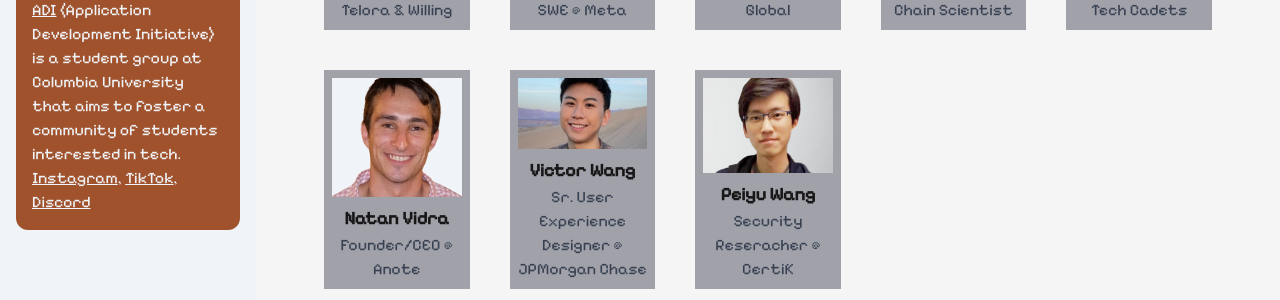
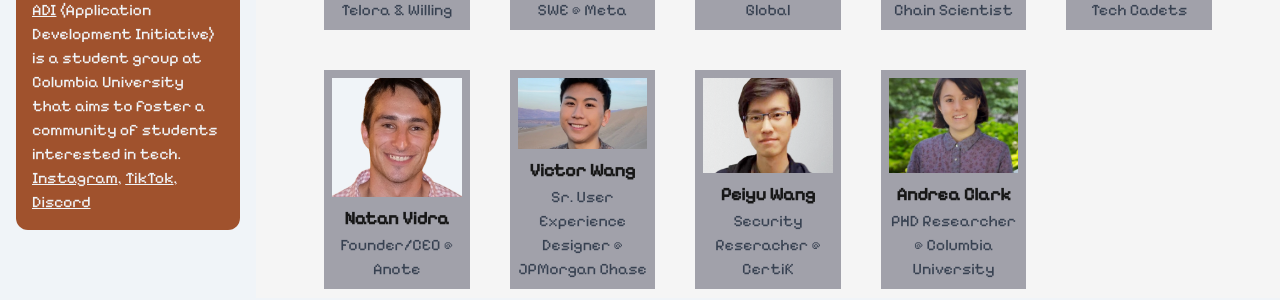
Before and after one commit to adicu/devfest2025-production, a Next.js app: page /PolaroidsPage in a window 1280 px wide. Shown: the part 652-952 px from the top of the page. Built offline with nearby package versions, Linux system fonts and the light colour scheme.

Commit message:
added judge andrea

```diff
--- a/src/app/PolaroidsPage/page.tsx
+++ b/src/app/PolaroidsPage/page.tsx
@@ -95,6 +95,13 @@ const judges = [
     intro:
       "Peiyu Wang is a Security Researcher at CertiK, specializing in Web3 application penetration testing, smart contract audits, and security research. With over six years of experience in cybersecurity, he has conducted assessments on crypto exchanges, decentralized applications, wallets, and DeFi protocols, helping secure hundreds of clients in the blockchain space. Before joining CertiK, Peiyu worked as a security consultant at NCC Group and Harbor Labs, focusing on software development and security assessments. He holds a master’s degree in Information Security from Johns Hopkins University and professional certifications, including Offensive Security Certified Professional (OSCP) and Offensive Security Web Expert (OSWE).",
     link: "/peiyu-wang.png",
+  },
+  {
+    name: "Andrea Clark",
+    title: "PHD Researcher @ Columbia University",
+    intro:
+      "Andrea is a PhD student under the supervision of Dr. Ansaf Salleb Aoussi, focusing on the intersection of interpretable machine learning and causal inference. Her research aims to develop more transparent and explainable AI systems while uncovering meaningful causal relationships in data, focusing on reducing bias in predictive medical models. When she's not working, you can find her enjoying a good film, playing soccer with friends, or exploring the city on her bike.",
+    link: "/andrea-clark.jpg",
   },
 ];
 
```
Also changed, not shown: public/andrea-clark.jpg (added).
